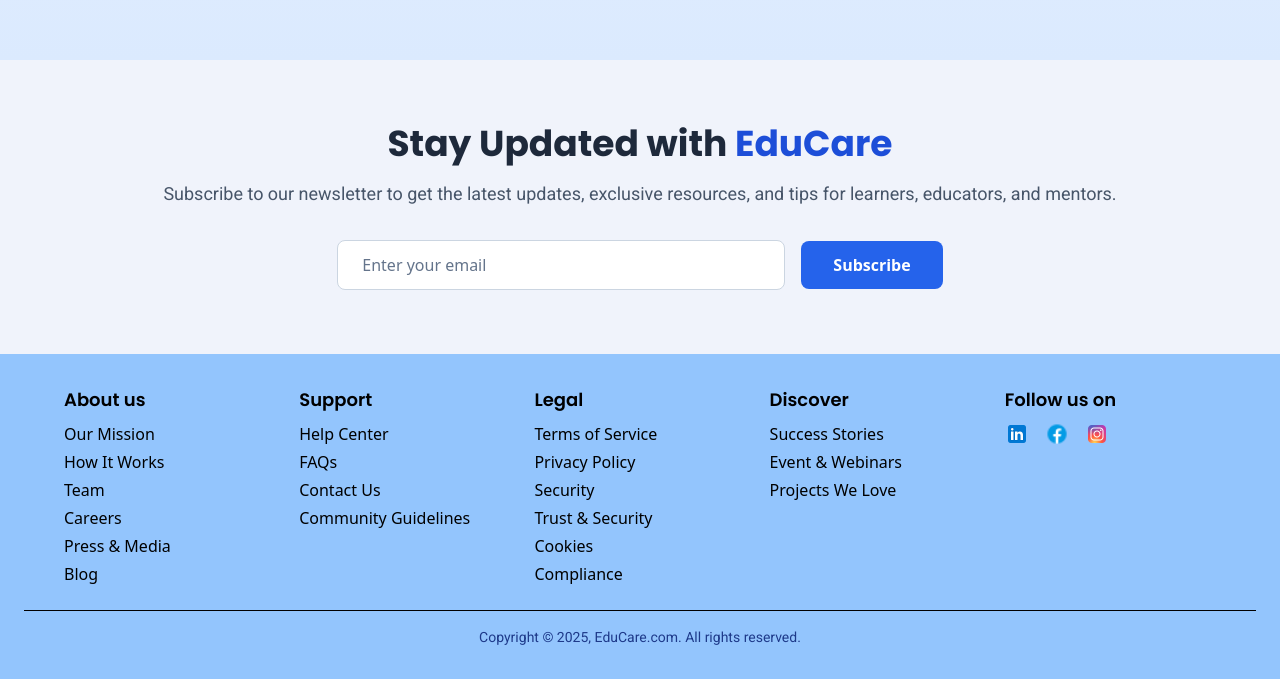
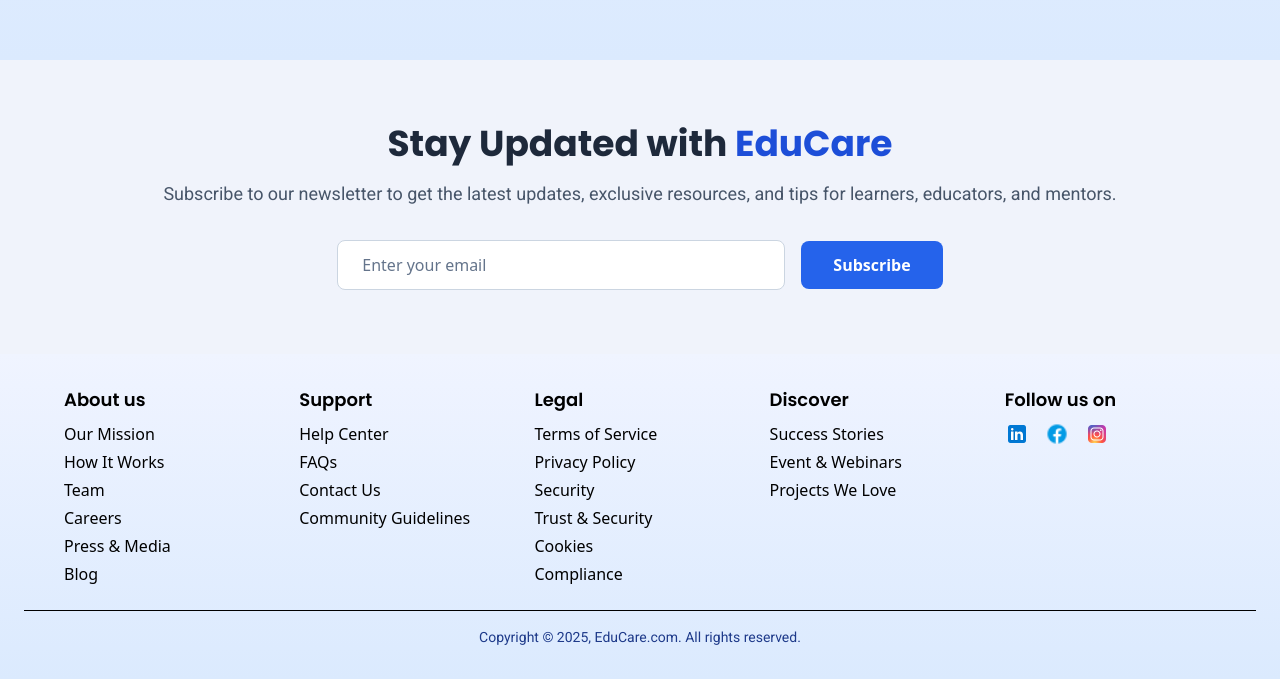
Before and after one commit to Eseoghene94/Educare, a React (Vite) app: page / in a window 1280 px wide. Shown: the part 2908-3587 px from the top of the page. Built offline with nearby package versions, Linux system fonts and the light colour scheme.

Commit message:
Update Footer.jsx

```diff
--- a/src/components/Footer.jsx
+++ b/src/components/Footer.jsx
@@ -3,7 +3,7 @@
 
 function Footer() {
   return (
-    <footer className=" py-8 px-6 bg-blue-300 text-white">
+    <footer className=" py-8 px-6 bg-gradient-to-b from-[#f0f4ff] to-[#dbeafe] text-white">
       <div className=" max-w-6xl mx-auto  grid grid-cols-2 md:grid-cols-5 gap-6 text-black">
         <div>
           <h3 className="font-semibold text-lg">About us</h3>
```
